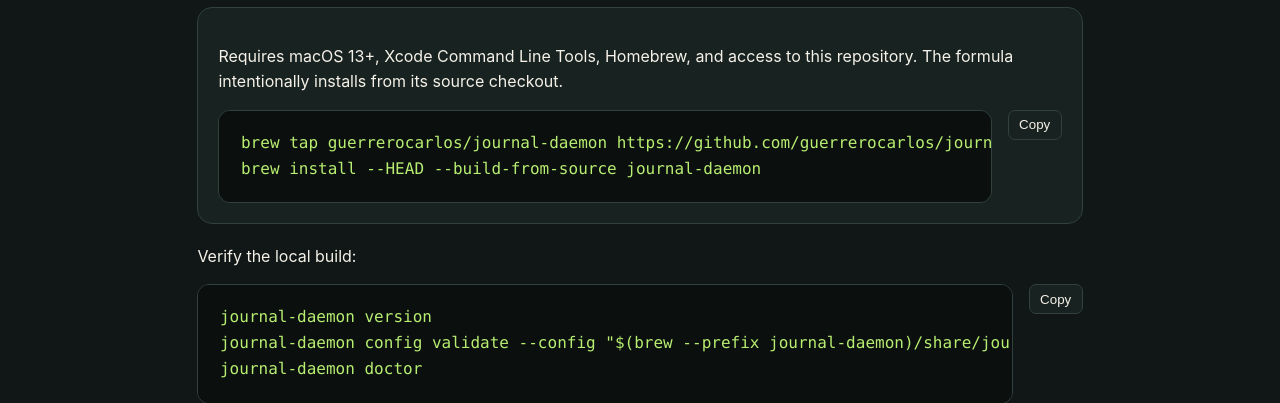
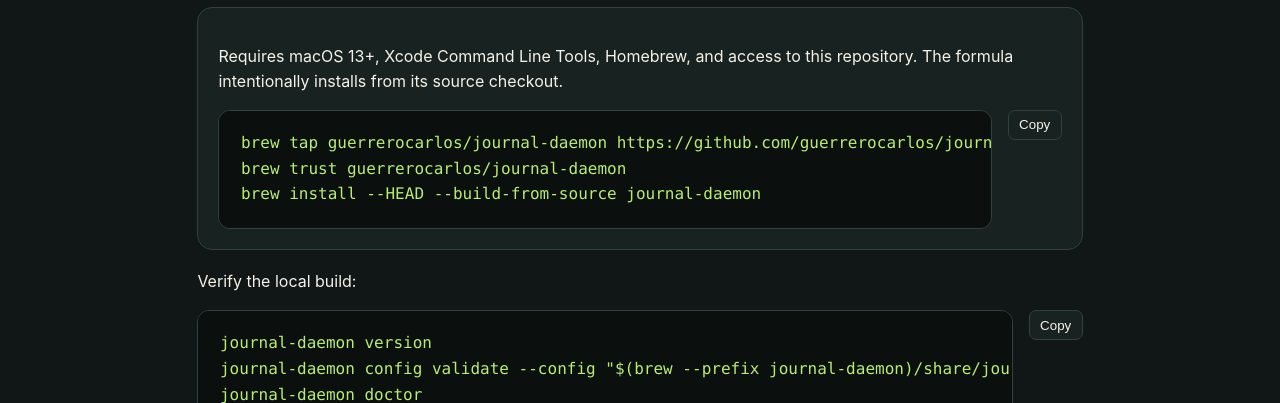
Before and after one commit to guerrerocarlos/journal-daemon, a plain HTML site: page docs/index.html in a window 1280 px wide. Shown: the part 742-1145 px from the top of the page. Drawn offline with Linux system fonts and the light colour scheme.

Commit message:
Document Homebrew tap trust step

```diff
--- a/docs/index.html
+++ b/docs/index.html
@@ -34,6 +34,7 @@
           <p>Requires macOS 13+, Xcode Command Line Tools, Homebrew, and access to this repository. The formula intentionally installs from its source checkout.</p>
           <button type="button" data-copy="install">Copy</button>
           <pre id="install"><code>brew tap guerrerocarlos/journal-daemon https://github.com/guerrerocarlos/journal-daemon
+brew trust guerrerocarlos/journal-daemon
 brew install --HEAD --build-from-source journal-daemon</code></pre>
         </div>
         <p>Verify the local build:</p>
```
Also changed, not shown: 2 other files.
